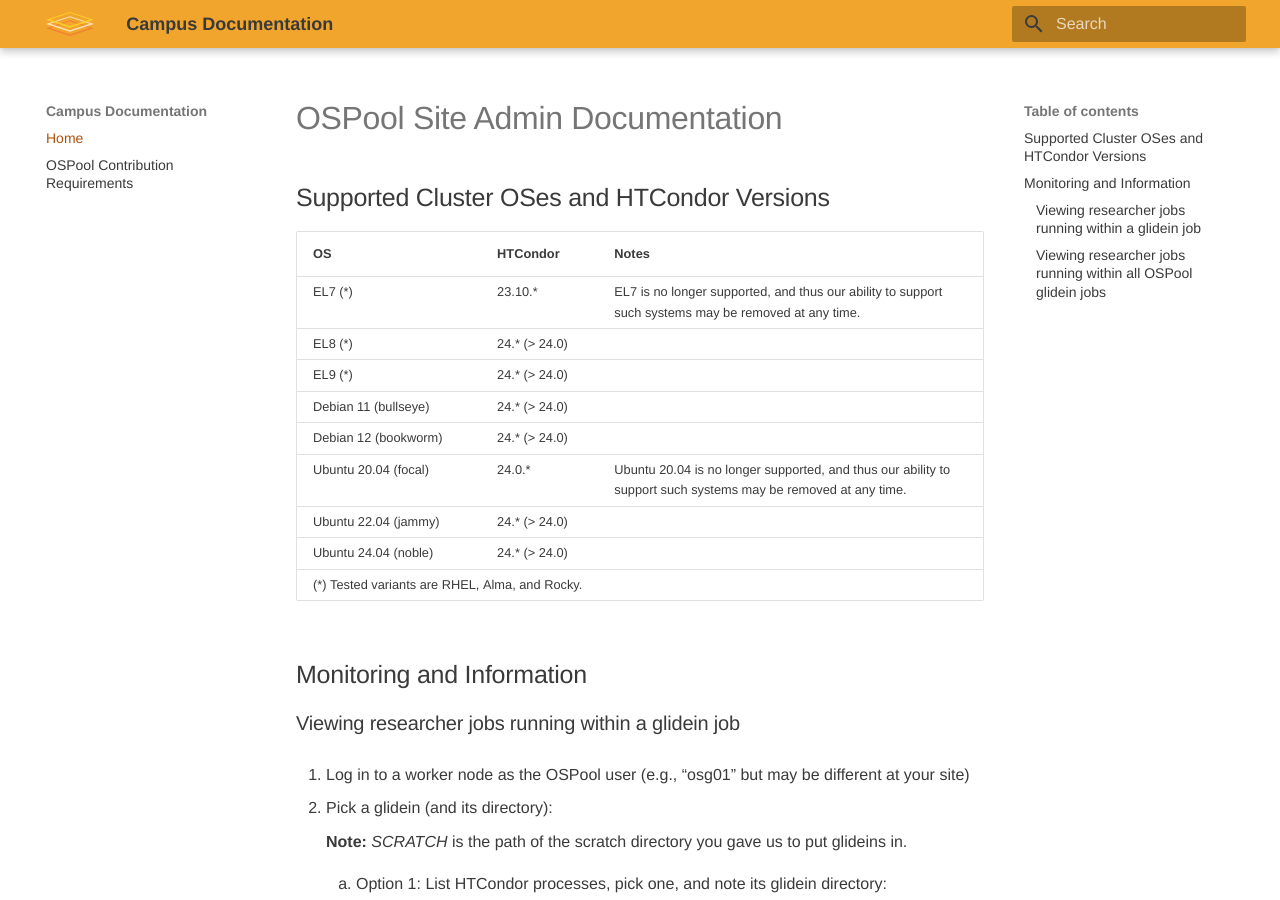
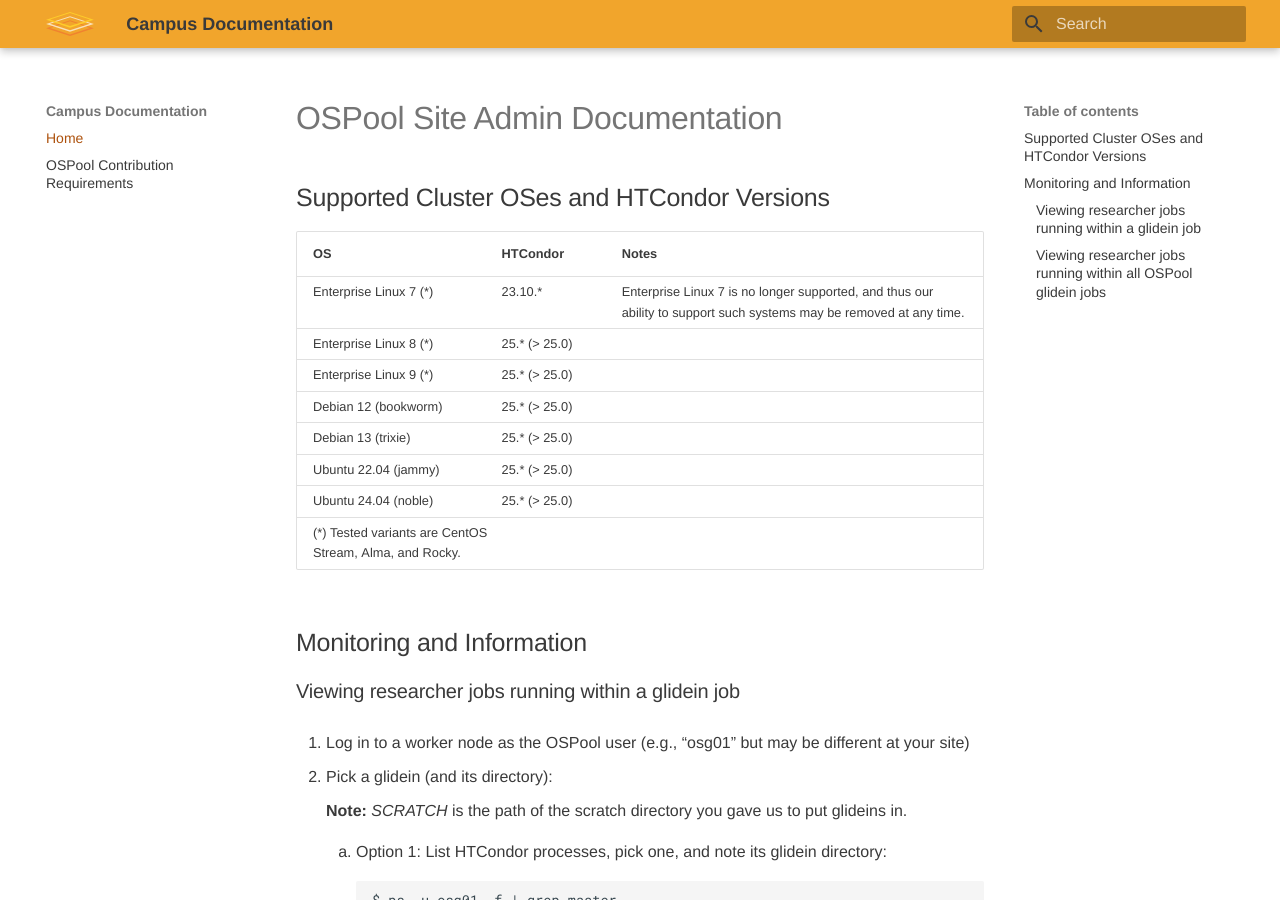
Before and after one commit to osg-htc/campus-docs, an MkDocs documentation site: the page built from docs/index.md, in a window 1280 px wide and 900 px high. Built offline with MkDocs 1.6.1 and Material for MkDocs 9.7.7, drawn with Linux system fonts in a browser that asks for light colours.

Commit message:
Update version requirements to refer to HTCondor 25

```diff
--- a/docs/index.md
+++ b/docs/index.md
@@ -2,17 +2,16 @@
 
 ## Supported Cluster OSes and HTCondor Versions
 
-| OS                                                                                              | HTCondor                | Notes                                                                                                         |
-|-------------------------------------------------------------------------------------------------|-------------------------|---------------------------------------------------------------------------------------------------------------|
-| EL7&nbsp;(*)                                                                                    | 23.10.*                 | EL7 is no longer supported, and thus our ability to support such systems may be removed at any time.          |
-| EL8&nbsp;(*)                                                                                    | 24.*&nbsp;(>&nbsp;24.0) |                                                                                                               |
-| EL9&nbsp;(*)                                                                                    | 24.*&nbsp;(>&nbsp;24.0) |                                                                                                               |
-| Debian&nbsp;11&nbsp;(bullseye)                                                                  | 24.*&nbsp;(>&nbsp;24.0) |                                                                                                               |
-| Debian&nbsp;12&nbsp;(bookworm)                                                                  | 24.*&nbsp;(>&nbsp;24.0) |                                                                                                               |
-| Ubuntu&nbsp;20.04&nbsp;(focal)                                                                  | 24.0.*                  | Ubuntu 20.04 is no longer supported, and thus our ability to support such systems may be removed at any time. |
-| Ubuntu&nbsp;22.04&nbsp;(jammy)                                                                  | 24.*&nbsp;(>&nbsp;24.0) |                                                                                                               |
-| Ubuntu&nbsp;24.04&nbsp;(noble)                                                                  | 24.*&nbsp;(>&nbsp;24.0) |                                                                                                               |
-| (*)&nbsp;Tested&nbsp;variants&nbsp;are&nbsp;RHEL,&nbsp;Alma,&nbsp;and&nbsp;Rocky. {: colspan=2} |                         | &#8288 {: style="padding:0"}                                                                                  |
+| OS                                                                                                       | HTCondor                | Notes                                                                                                |
+|----------------------------------------------------------------------------------------------------------|-------------------------|------------------------------------------------------------------------------------------------------|
+| Enterprise Linux 7&nbsp;(*)                                                                              | 23.10.*                 | Enterprise Linux 7 is no longer supported, and thus our ability to support such systems may be removed at any time. |
+| Enterprise&nbsp;Linux&nbsp;8&nbsp;(*)                                                                    | 25.*&nbsp;(>&nbsp;25.0) |                                                                                                      |
+| Enterprise&nbsp;Linux&nbsp;9&nbsp;(*)                                                                    | 25.*&nbsp;(>&nbsp;25.0) |                                                                                                      |
+| Debian&nbsp;12&nbsp;(bookworm)                                                                           | 25.*&nbsp;(>&nbsp;25.0) |                                                                                                      |
+| Debian&nbsp;13&nbsp;(trixie)                                                                             | 25.*&nbsp;(>&nbsp;25.0) |                                                                                                      |
+| Ubuntu&nbsp;22.04&nbsp;(jammy)                                                                           | 25.*&nbsp;(>&nbsp;25.0) |                                                                                                      |
+| Ubuntu&nbsp;24.04&nbsp;(noble)                                                                           | 25.*&nbsp;(>&nbsp;25.0) |                                                                                                      |
+| (*)&nbsp;Tested&nbsp;variants&nbsp;are&nbsp;CentOS Stream,&nbsp;Alma,&nbsp;and&nbsp;Rocky. {: colspan=2} |                         | &#8288 {: style="padding:0"}                                                                         |
 
 ## Monitoring and Information
 
```
